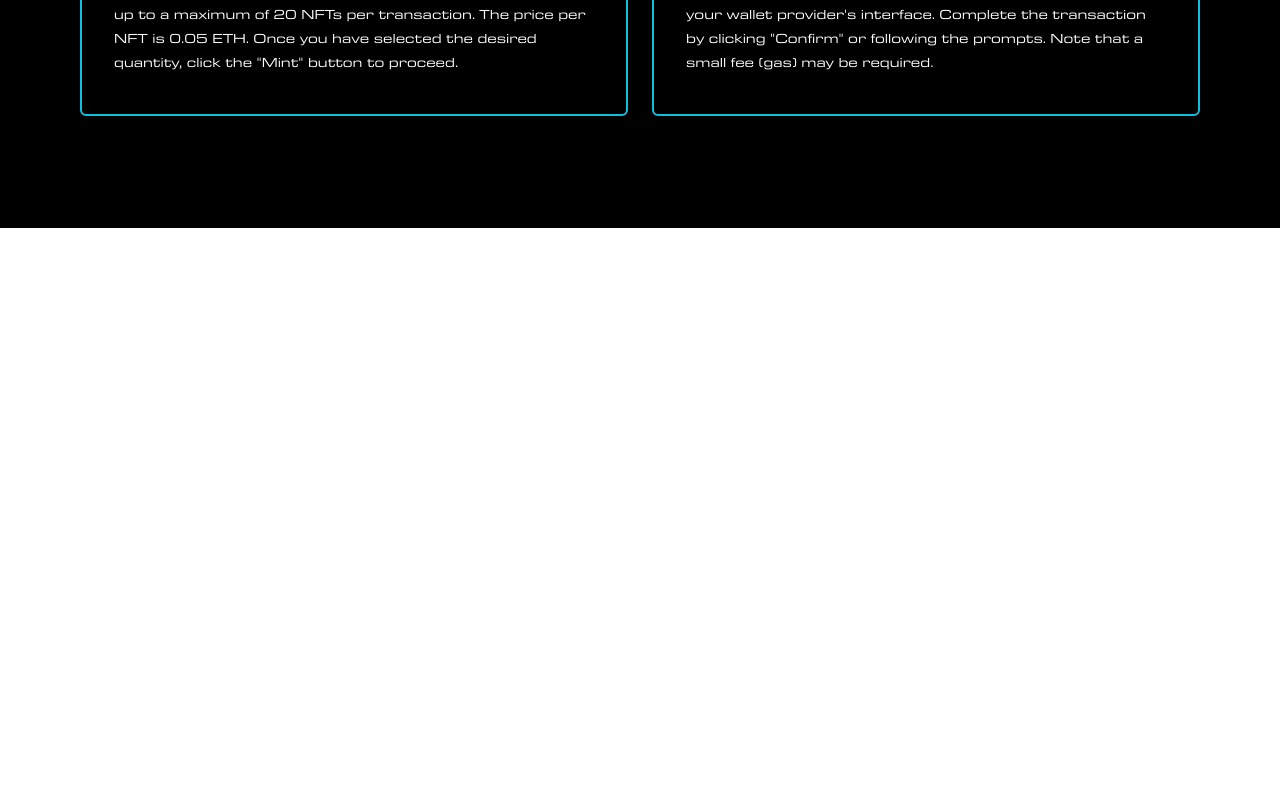
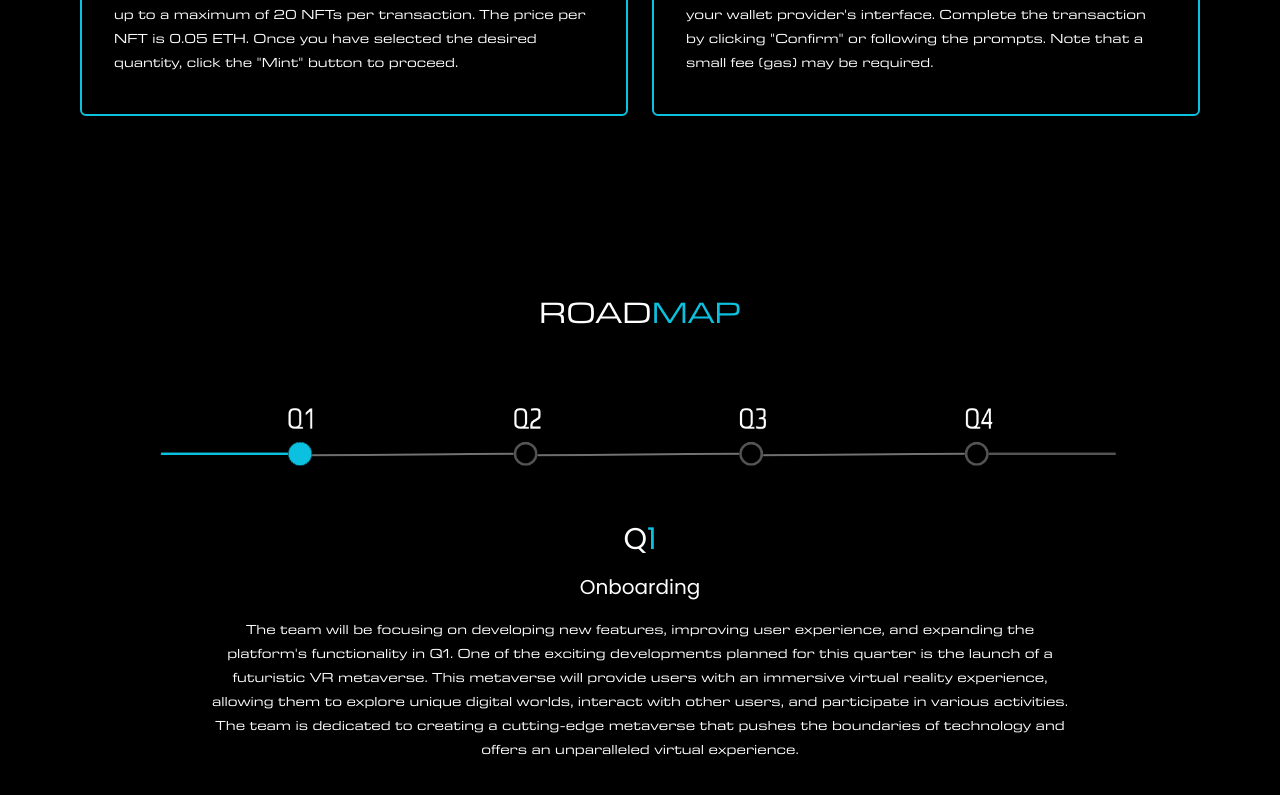
Before and after one commit to JKaneDev/mint-landing-page, a React (Create React App) app: page / in a window 1280 px wide. Shown: the part 1719-2514 px from the top of the page. Before the commit the page ends 1947 px from the top, so only its background shows below. Built offline with nearby package versions, Linux system fonts and the light colour scheme; a web font is replaced by a local one.

Commit message:
create roadmap section

```diff
--- a/src/App.js
+++ b/src/App.js
@@ -371,7 +371,36 @@ function App() {
                          </div>
                     </div>
                </div>
-               <div className='flex '></div>
+               <div className='flex flex-col justify-center items-center p-16 space-y-2'>
+                    <h1 className='text-4xl mb-16'>
+                         ROAD<span className='text-border-color'>MAP</span>
+                    </h1>
+                    <img
+                         src={roadmap}
+                         alt='roadmap'
+                         className='xs:w-9/10 lg:w-5/6'
+                    />
+                    <div className='flex flex-col justify-center items-center space-y-4 pt-8'>
+                         <h1 className='text-3xl font-arian-bold'>
+                              Q<span className='text-border-color'>1</span>
+                         </h1>
+                         <p className='font-arian-bold text-xl'>Onboarding</p>
+                         <p className='w-3/4 text-center'>
+                              The team will be focusing on developing new
+                              features, improving user experience, and expanding
+                              the platform's functionality in Q1. One of the
+                              exciting developments planned for this quarter is
+                              the launch of a futuristic VR metaverse. This
+                              metaverse will provide users with an immersive
+                              virtual reality experience, allowing them to
+                              explore unique digital worlds, interact with other
+                              users, and participate in various activities. The
+                              team is dedicated to creating a cutting-edge
+                              metaverse that pushes the boundaries of technology
+                              and offers an unparalleled virtual experience.
+                         </p>
+                    </div>
+               </div>
           </div>
      );
 }
--- a/src/images/index.js
+++ b/src/images/index.js
@@ -5,6 +5,6 @@ import avatar4 from "./avatar-4.png";
 import avatar5 from "./avatar-5.png";
 import arrow from "./arrow-gif.gif";
 import QR from "./qr-gif.gif";
-import roadmap from "./Roadmap.png";
+import roadmap from "./roadmap.png";
 
 export { avatar1, avatar2, avatar3, avatar4, avatar5, arrow, QR, roadmap };
```
Also changed, not shown: src/images/Roadmap.png.
